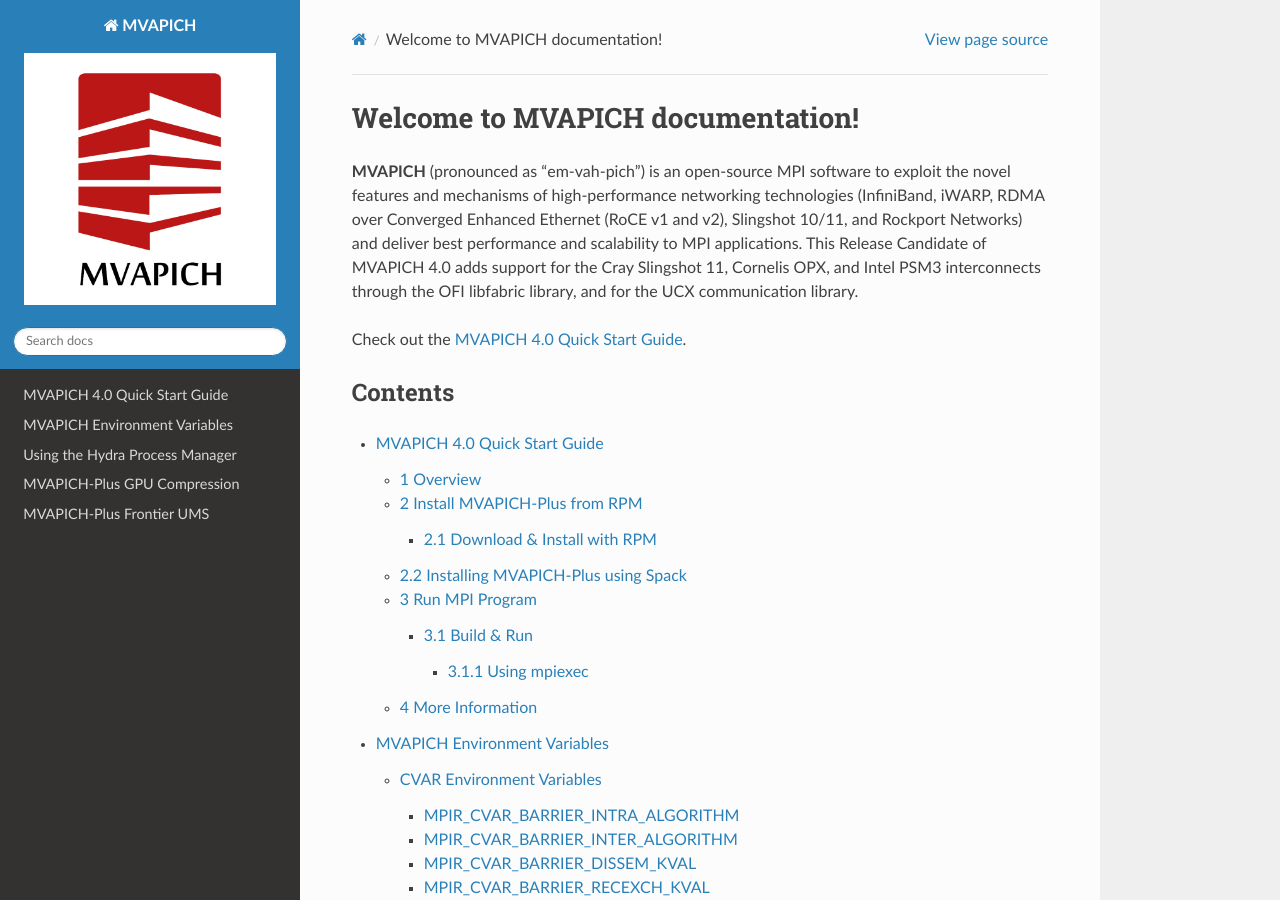
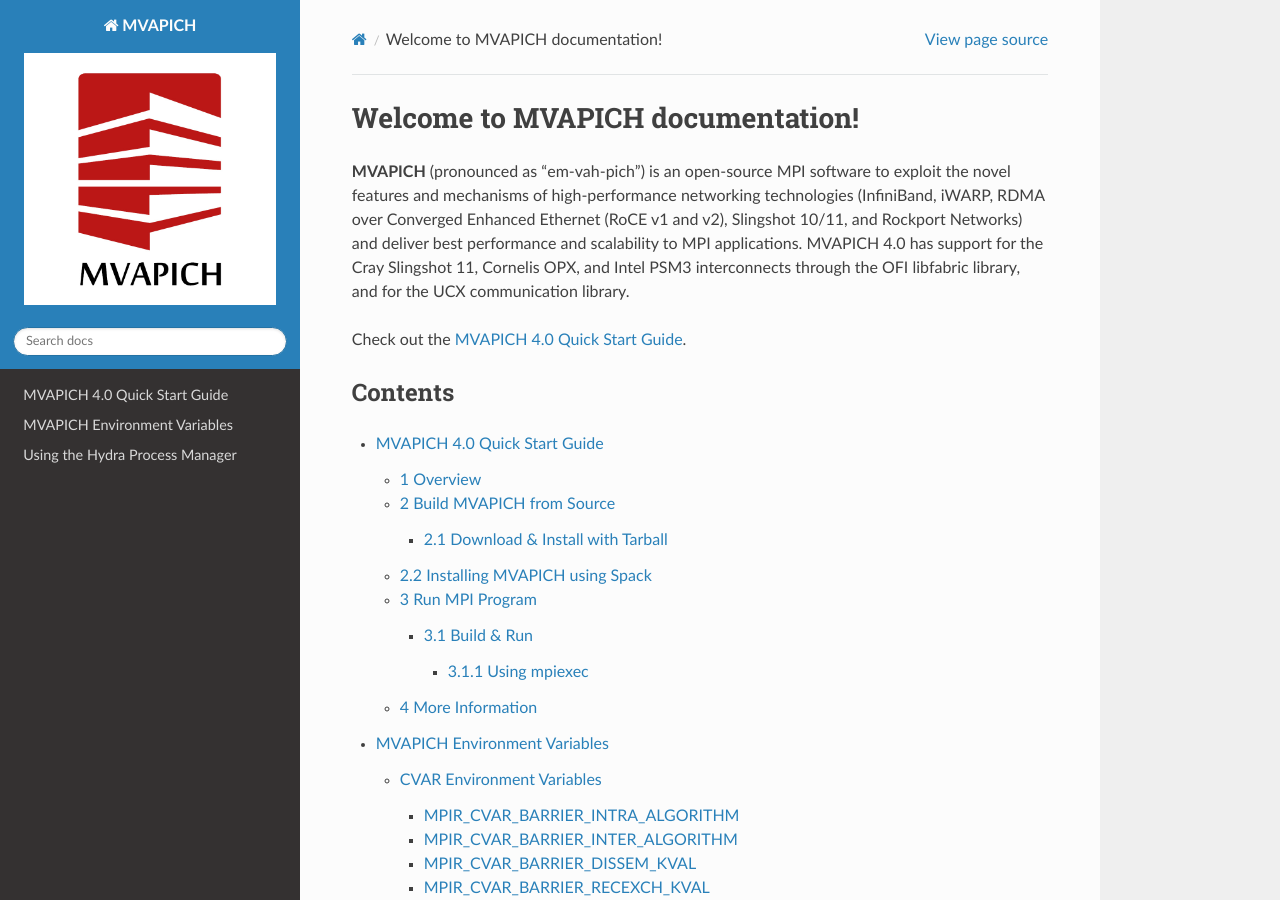
Before and after one commit to OSU-Nowlab/MVAPICH-docs, a Sphinx documentation site: the page built from docs/source/index.rst, in a window 1280 px wide and 900 px high. Built offline with Sphinx 7.4.7 and the Read the Docs theme 3.1.0, drawn with Linux system fonts in a browser that asks for light colours; some of the changed lines change nothing that is shown; some of the changed text lies outside the part shown.

Commit message:
initial open source commit

```diff
--- a/docs/source/index.rst
+++ b/docs/source/index.rst
@@ -6,7 +6,7 @@
 networking technologies (InfiniBand, iWARP, RDMA over Converged
 Enhanced Ethernet (RoCE v1 and v2), Slingshot 10/11, and Rockport
 Networks) and deliver best performance and scalability to MPI
-applications. This Release Candidate of MVAPICH 4.0 adds support for
+applications. MVAPICH 4.0 has support for
 the Cray Slingshot 11, Cornelis OPX, and Intel PSM3 interconnects
 through the OFI libfabric library, and for the UCX communication
 library.
@@ -24,7 +24,3 @@
    cvar
 
    hydra
-
-   zfp
-
-   ums
--- a/docs/source/quick-plus.rst
+++ b/docs/source/quick-plus.rst
@@ -20,18 +20,10 @@
 networking technologies (InfiniBand, iWARP, RDMA over Converged
 Enhanced Ethernet (RoCE v1 and v2), Slingshot 10, and Rockport
 Networks) and deliver best performance and scalability to MPI
-applications. This Release Candidate of MVAPICH 4.0 adds support for
+applications. MVAPICH 4.0 has support for
 the Cray Slingshot 11, Cornelis OPX, and Intel PSM3 interconnects
 through the OFI libfabric library, and for the UCX communication
 library.
-
-MVAPICH-Plus provides a GPU aware MPI implementation and additional
-enhancements that are still under active research.
-
-Please note that as this is a pre-release, performance may not be
-optimal. For best performance on Mellanox InfiniBand, RoCE, iWARP,
-Slingshot 10 or lower, Rockport Networks, and Intel TrueScale or
-Omni-Path adapters with PSM2, please use MVAPICH 2.3.7.
 
 This software is developed in the `Network-Based Computing Laboratory (NBCL) <http://nowlab.cse.ohio-state.edu/>`_,
 headed by `Prof. Dhabaleswar K. (DK) Panda <http://www.cse.ohio-state.edu/~panda>`_ since 2001.
@@ -41,49 +33,29 @@
 set of OSU benchmarks and related publications can be obtained from
 our `website <http://mvapich.cse.ohio-state.edu/>`_.
 
-2 Install MVAPICH-Plus from RPM
+2 Build MVAPICH from Source
 -------------------------------
+The MVAPICH Tarball contains the source code ready to be configured and built.
 
-The MVAPICH-Plus RPM contains the pre-built binaries for an MVAPICH-Plus installation. Select an RPM
-that matches your system specifications. If a matching RPM is not avaiable on our website, please use
-the provided form to request a custom RPM.
-
-2.1 Download & Install with RPM
-~~~~~~~~~~~~~~~~~~~~~~~~~~~~~~~
-
-Download the appropriate MVAPICH-Plus RPM from the website:
-`https://mvapich.cse.ohio-state.edu/downloads/ <https://mvapich.cse.ohio-state.edu/downloads/>`_
+2.1 Download & Install with Tarball
+~~~~~~~~~~~~~~~~~~~~~~~~~~~~~~~~~~~~~
+This package uses the basic GNU build system. To install a default build of
+MVAPICH from the release tarball you can issue the following commands:
 
 .. code:: sh
 
-	$ wget http://mvapich.cse.ohio-state.edu/download/mvapich/plus/4.0/<mvp-plus-rpm-name>.rpm
-	$ rpm -Uvh --nodeps <mvp-gdr-rpm-name>.rpm
+	$ wget https://mvapich.cse.ohio-state.edu/download/mvapich/mv2/mvapich-4.0.tar.gz
+        $ ./configure --prefix=/path/to/install/mvapich
+        $ make            # make -j<num threads> for parallel build
+        $ make install
 
-The RPMs contained in our libraries are relocatable and can be installed using a
-prefix other than the default of ./opt/mvapich/ used by the
-library in the previous example.
 
-To install the library on a custom path:
+2.2 Installing MVAPICH using Spack
+---------------------------------------
+MVAPICH can be installed using Spack and the mvapich package.
+.. code:: sh
+        $ spack install mvapich <spec>
 
-.. code:: sh
-
-	$ rpm --prefix /custom/install/prefix -Uvh --nodeps <mvp-plus-rpm-name>.rpm
-
-If you do not have root permission you can use rpm2cpio to extract the library.
-
-.. code:: sh
-
-	$ rpm2cpio <mvp-plus-rpm-name>.rpm | cpio -id
-
-When using the rpm2cpio method, you will need to update the MPI compiler
-scripts, such as mpicc, in order to point to the correct path of where you
-place the library.
-
-2.2 Installing MVAPICH-Plus using Spack
----------------------------------------
-MVAPICH-Plus can be installed using Spack without building
-it from source. See the Spack userguide for details:
-https://mvapich.cse.ohio-state.edu/userguide/userguide_spack/
 
 
 3 Run MPI Program
```
